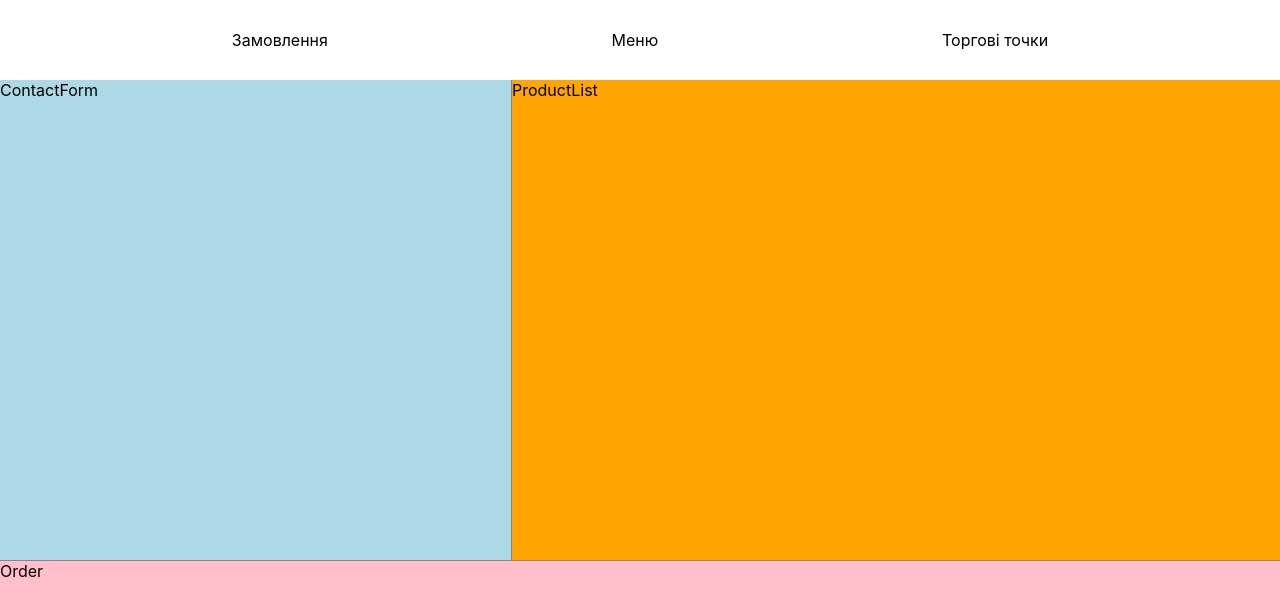
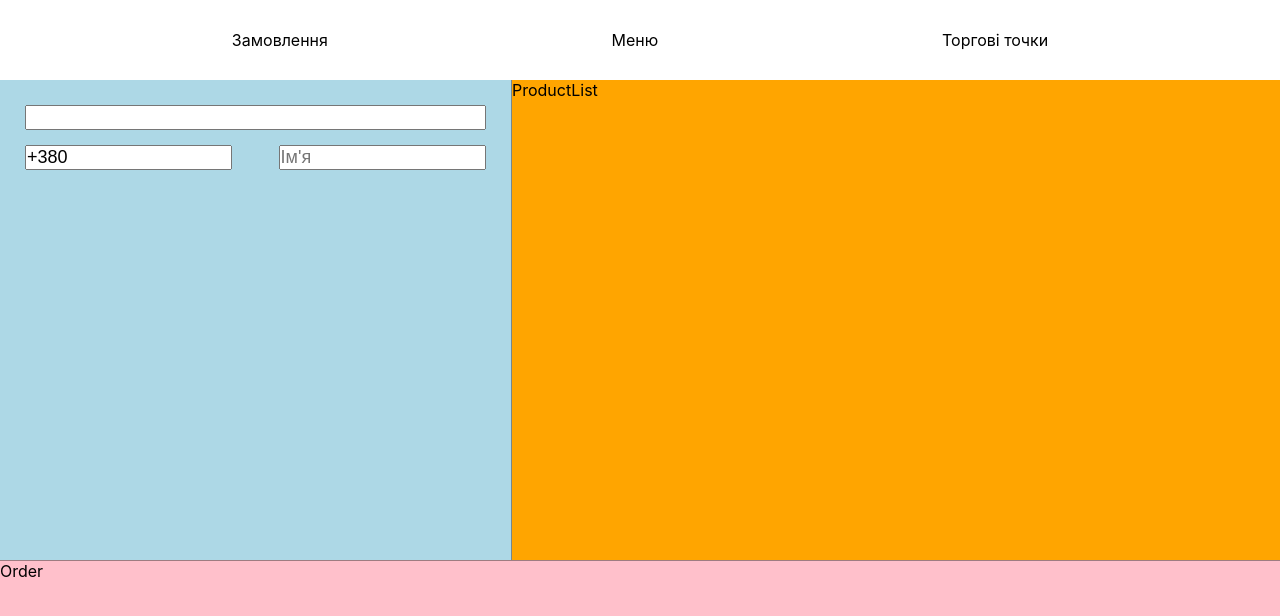
Before and after one commit to Dead-Reaven/iq-pizz, a React (Create React App) app: page / in a window 1280 px wide. Shown: the top 616 px of the page. Built offline with nearby package versions, Linux system fonts and the light colour scheme.

Commit message:
add fields

```diff
--- a/src/App.tsx
+++ b/src/App.tsx
@@ -3,8 +3,8 @@ import { RootState } from './app/store'
 import ContactForm from './features/Contact/ContactForm'
 import ProductList from './features/ProductList/ProductList'
 import Order from './components/Order'
+import Header from './components/Header'
 import './App.css'
-import Header from './components/Header'
 
 function App() {
 	return (
--- a/src/features/Contact/ContactForm.css
+++ b/src/features/Contact/ContactForm.css
@@ -1,5 +1,18 @@
-.ContactForm {
-	/* background: green;
+.contact_container {
+	display: flex;
+	flex-direction: column;
+	gap: 15px;
 	height: 100%;
-	width: 30%; */
+	padding: 25px;
 }
+.contact_container_personal-data {
+	display: flex;
+	justify-content: space-between;
+}
+.contact_container_personal-data > *{
+	width: 45%;
+}
+
+input {
+	font-size: 18px;
+}
--- a/src/features/Contact/ContactForm.jsx
+++ b/src/features/Contact/ContactForm.jsx
@@ -1,7 +1,24 @@
 import './ContactForm.css'
 
 function ContactForm() {
-	return <div className='contact '>ContactForm</div>
+	return (
+		<div className='contact '>
+			<form className='contact_container'>
+				<input list='categories' />
+				<datalist id='categories'>
+					<option value='Новокузнецк' />
+					<option value='ПодМостом' />
+					<option value='Рандом' />
+					<option value='Ластплейс' />
+				</datalist>
+
+				<div className='contact_container_personal-data'>
+					<input type='tel' defaultValue='+380' />
+					<input type='text' placeholder="Ім'я" />
+				</div>
+			</form>
+		</div>
+	)
 }
 
 export default ContactForm
```
